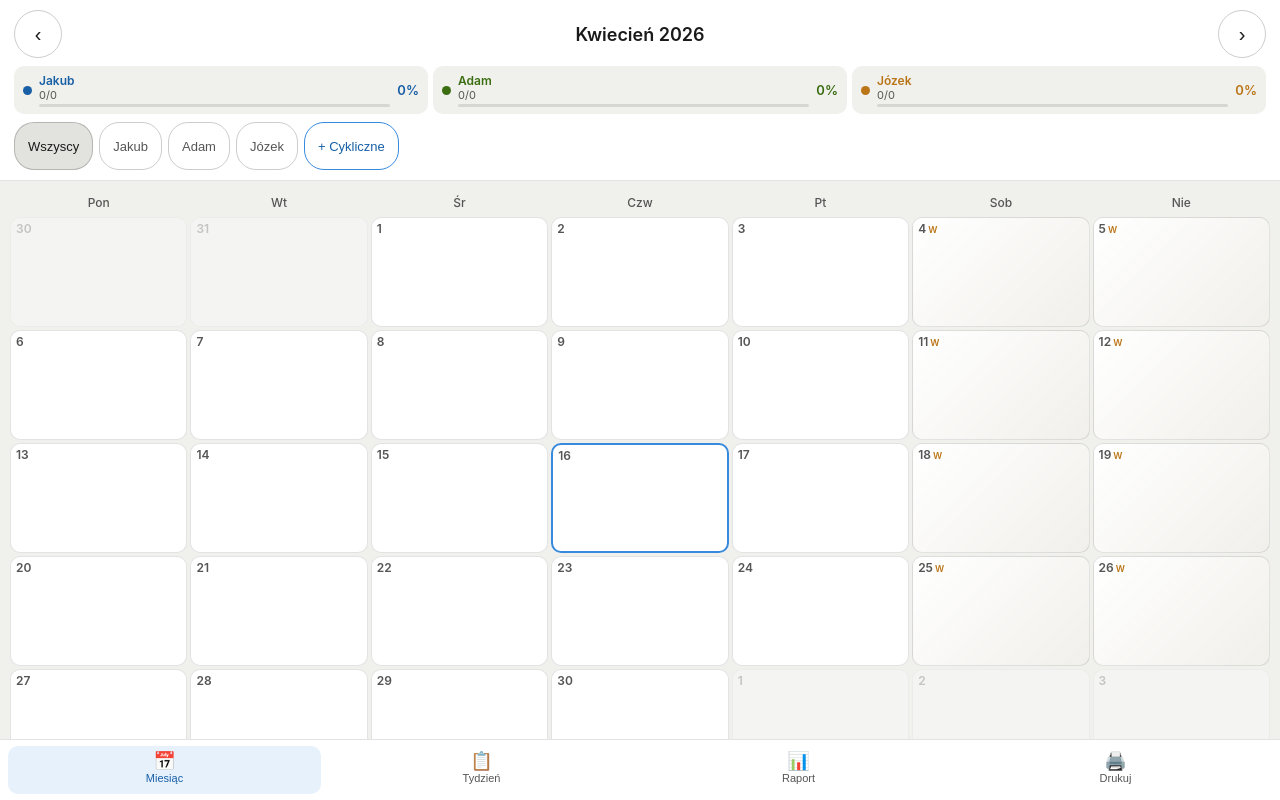
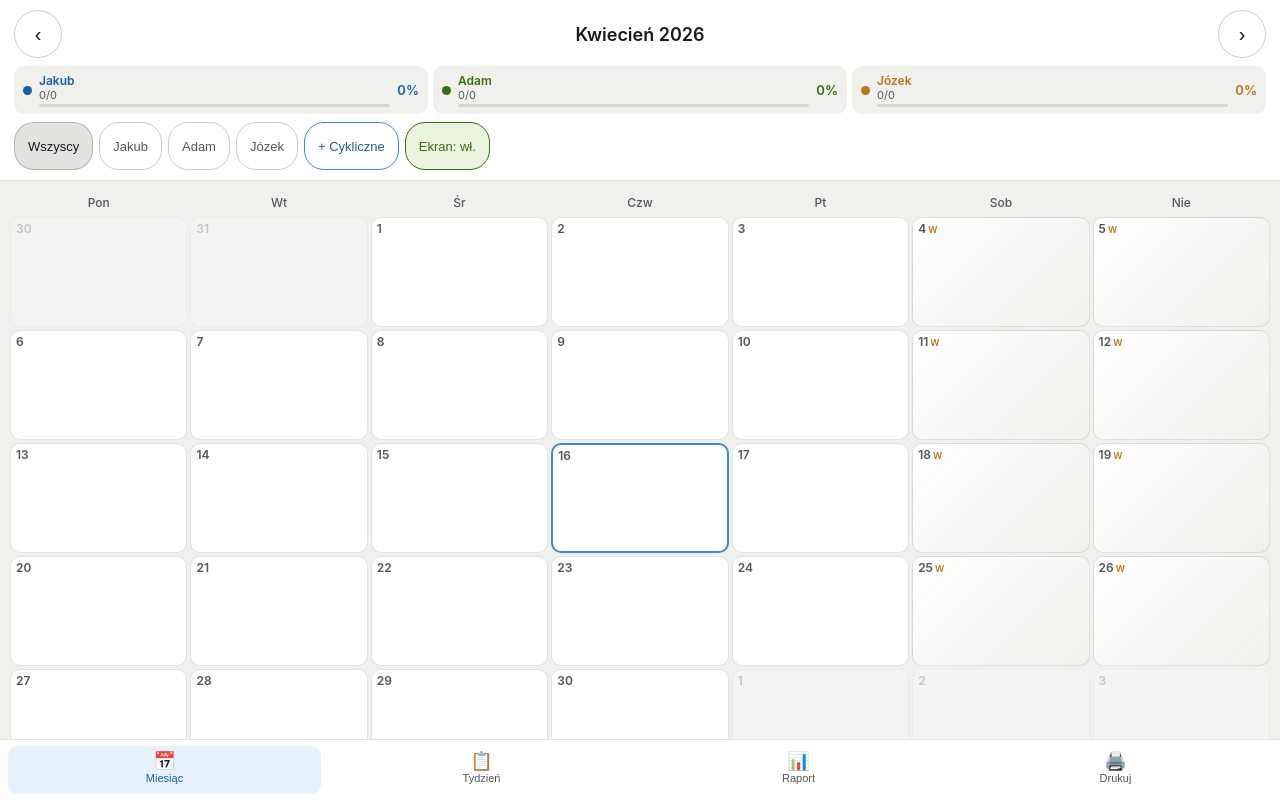
Before and after one commit to kubczyk85/planner, a plain HTML site: page index.html in a window 1280 px wide. Drawn offline with Linux system fonts and the light colour scheme.

Commit message:
Add files via upload

```diff
--- a/index.html
+++ b/index.html
@@ -402,14 +402,19 @@ function renderTopbar(stats){
       <button class="vbtn ${ST.tab==='all'?'act':''}" data-tab="all">Wszyscy</button>
       ${SONS.map(s=>`<button class="vbtn ${ST.tab===s.id?'act':''}" data-tab="${s.id}" style="${ST.tab===s.id?'border-color:'+s.color+';color:'+s.color:''}">${s.name}</button>`).join('')}
       <button class="vbtn rec-vbtn" id="rec-btn">+ Cykliczne</button>
+      <button class="vbtn" id="wakelock-btn">Ekran: wł.</button>
     </div>
   `;
   tb.querySelector('#pm')?.addEventListener('click',()=>{ST.m--;if(ST.m<0){ST.m=11;ST.y--;}load();render();});
   tb.querySelector('#nm')?.addEventListener('click',()=>{ST.m++;if(ST.m>11){ST.m=0;ST.y++;}load();render();});
   tb.querySelectorAll('[data-tab]').forEach(b=>b.addEventListener('click',()=>{ST.tab=b.dataset.tab;render();}));
-  tb.querySelector('#rec-btn')?.addEventListener('click',()=>{ST.recSheet=true;selDays=[];renderRecSheet();});
+  tb.querySelector('#rec-btn')?.addEventListener('click',()=>{ST.recSheet=true;renderRecSheet();});
+  tb.querySelector('#wakelock-btn')?.addEventListener('click',()=>{
+    if(wakeLockEnabled)releaseWakeLock();else requestWakeLock();
+  });
   tb.querySelector('#do-install')?.addEventListener('click',()=>{if(deferredPrompt){deferredPrompt.prompt();deferredPrompt.userChoice.then(()=>{deferredPrompt=null;ST.showInstall=false;render();})}});
   tb.querySelector('#close-install')?.addEventListener('click',()=>{ST.showInstall=false;render();});
+  updateWakeLockBtn();
 }
 
 function renderScroll(stats){
@@ -827,7 +832,43 @@ if('serviceWorker' in navigator){
   navigator.serviceWorker.register('./sw.js').catch(()=>{});
 }
 
+// ── Wake Lock — keeps screen on ──
+let wakeLock=null;
+let wakeLockEnabled=false;
+
+async function requestWakeLock(){
+  if(!('wakeLock' in navigator))return;
+  try{
+    wakeLock=await navigator.wakeLock.request('screen');
+    wakeLockEnabled=true;
+    updateWakeLockBtn();
+    wakeLock.addEventListener('release',()=>{
+      if(wakeLockEnabled)requestWakeLock();
+    });
+  }catch(e){wakeLockEnabled=false;updateWakeLockBtn();}
+}
+
+async function releaseWakeLock(){
+  if(wakeLock){try{await wakeLock.release();}catch(e){}}
+  wakeLock=null;wakeLockEnabled=false;
+  updateWakeLockBtn();
+}
+
+function updateWakeLockBtn(){
+  const btn=document.getElementById('wakelock-btn');
+  if(!btn)return;
+  btn.textContent=wakeLockEnabled?'Ekran: wł.':'Ekran: auto';
+  btn.style.borderColor=wakeLockEnabled?'#3B6D11':'var(--border2)';
+  btn.style.color=wakeLockEnabled?'#3B6D11':'var(--text2)';
+  btn.style.background=wakeLockEnabled?'#EAF3DE':'transparent';
+}
+
+document.addEventListener('visibilitychange',()=>{
+  if(document.visibilityState==='visible'&&wakeLockEnabled)requestWakeLock();
+});
+
 render();
+requestWakeLock();
 </script>
 </body>
 </html>
```
